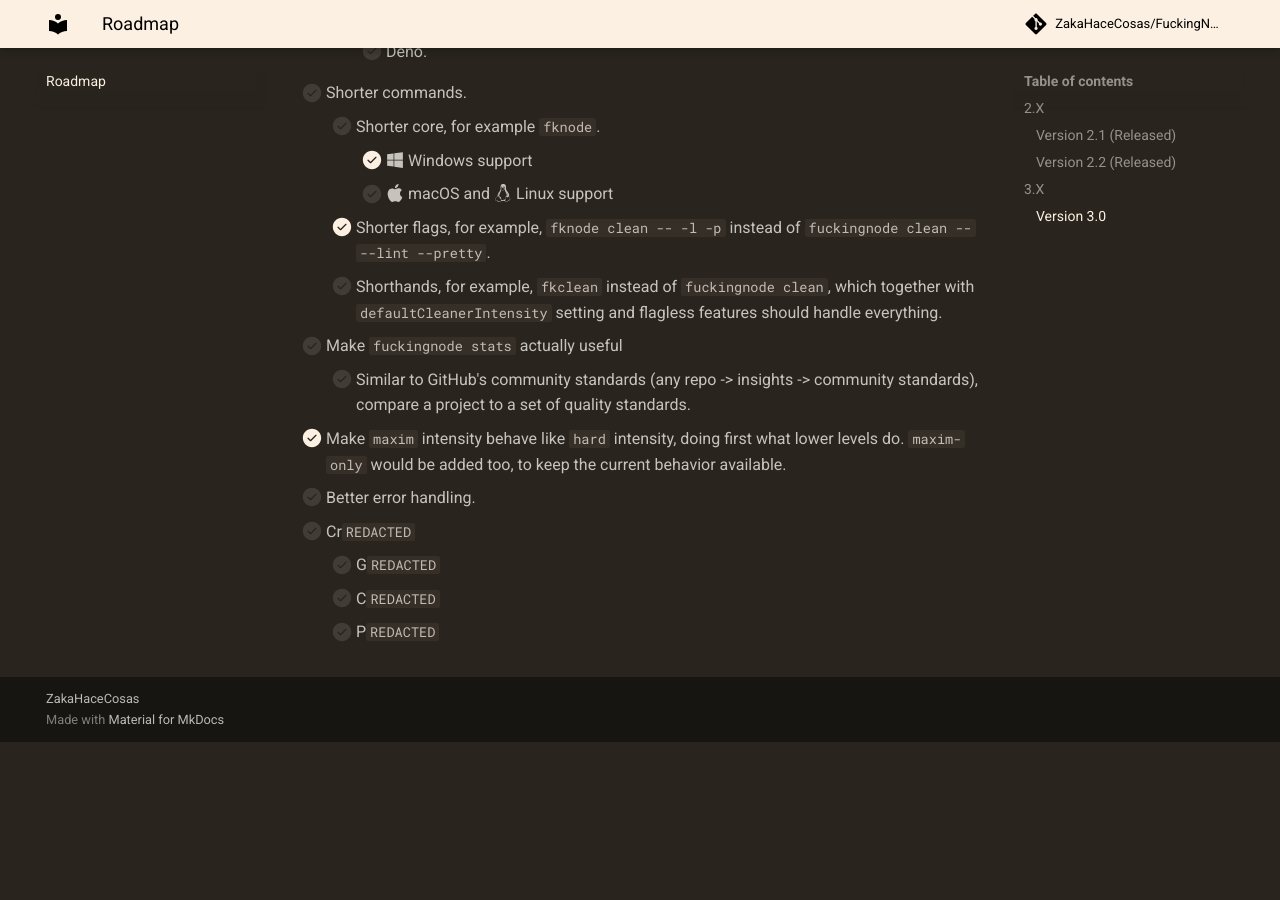
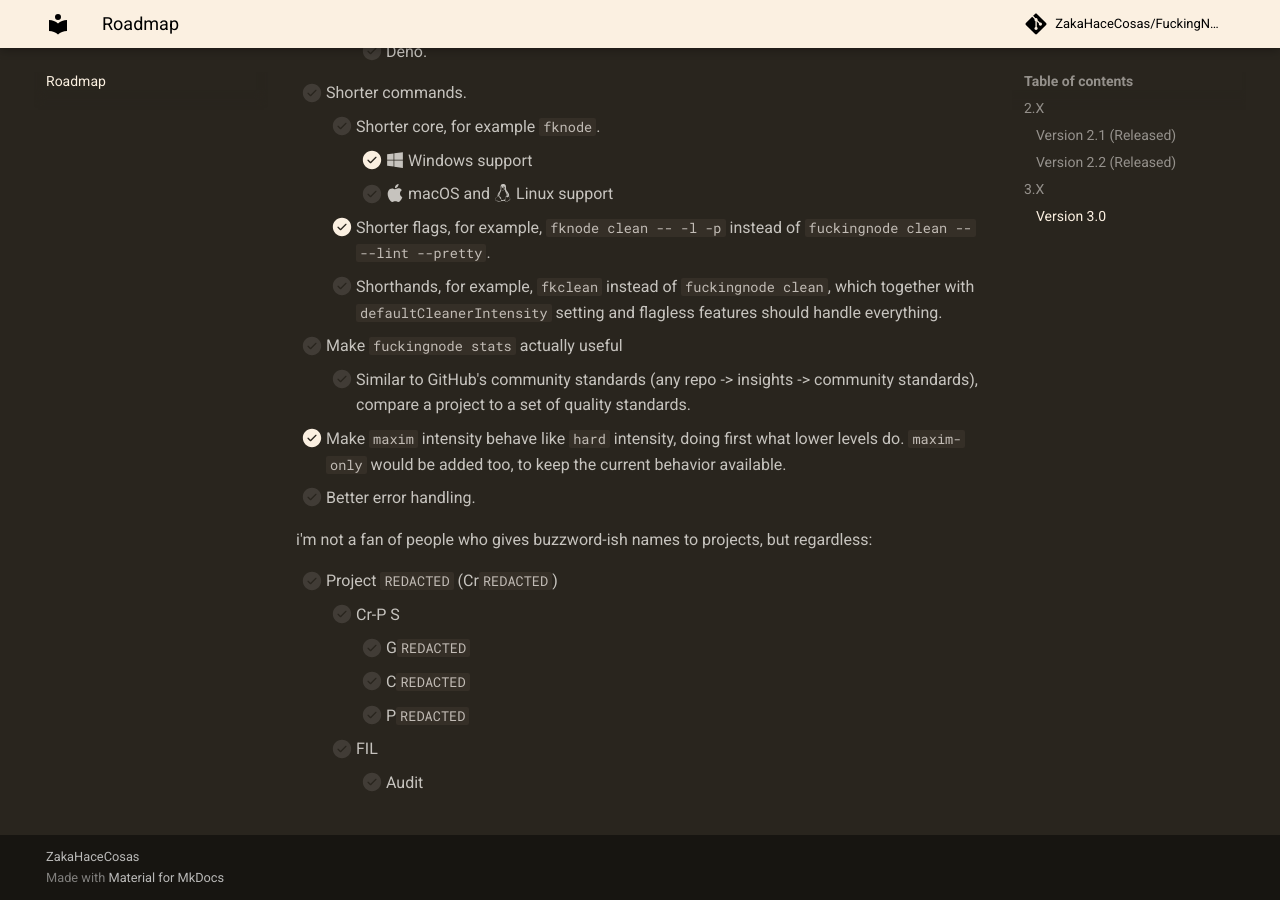
Before and after one commit to ZakaHaceCosas/FuckingNode, an MkDocs documentation site: the page built from docs/about/roadmap.md, in a window 1280 px wide and 900 px high, scrolled down 1613 px. Built offline with MkDocs 1.6.1 and Material for MkDocs 9.7.7, drawn with Linux system fonts in a browser that asks for light colours; comment, search, counter and statistics services are not loaded; before the commit the page ends 2355 px from its top, so only the background shows below that.

Commit message:
make roadmap more confusing >:)

```diff
--- a/docs/about/roadmap.md
+++ b/docs/about/roadmap.md
@@ -52,7 +52,13 @@ We'll expand (and rarely, but not impossibly, shrink) this roadmap as we make pr
     - [ ] Similar to GitHub's community standards (any repo -> insights -> community standards), compare a project to a set of quality standards.
 - [X] Make `maxim` intensity behave like `hard` intensity, doing first what lower levels do. `maxim-only` would be added too, to keep the current behavior available.
 - [ ] Better error handling.
-- [ ] Cr`REDACTED`
-    - [ ] G`REDACTED`
-    - [ ] C`REDACTED`
-    - [ ] P`REDACTED`
+
+i'm not a fan of people who gives buzzword-ish names to projects, but regardless:
+
+- [ ] Project `REDACTED` (Cr`REDACTED`)
+    - [ ] Cr-P S
+        - [ ] G`REDACTED`
+        - [ ] C`REDACTED`
+        - [ ] P`REDACTED`
+    - [ ] FIL
+        - [ ] Audit
```
